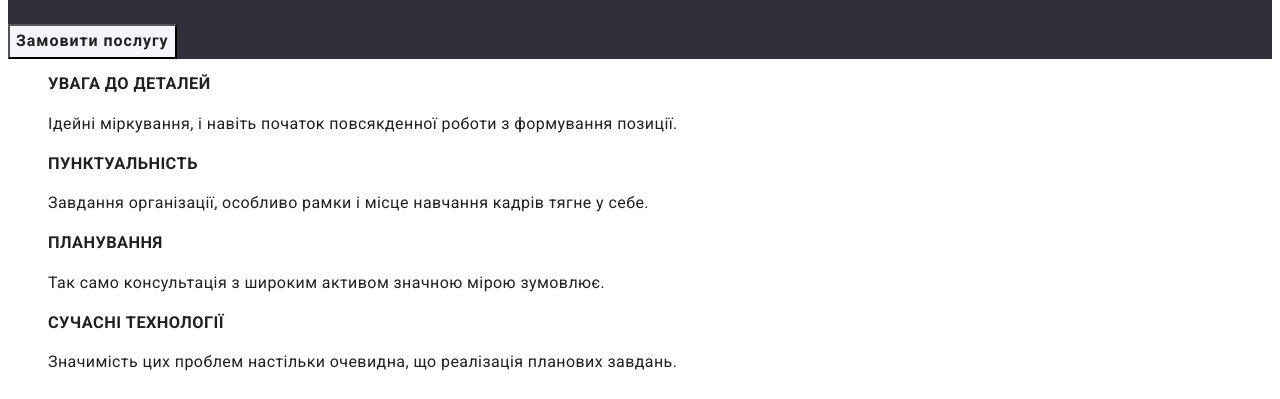
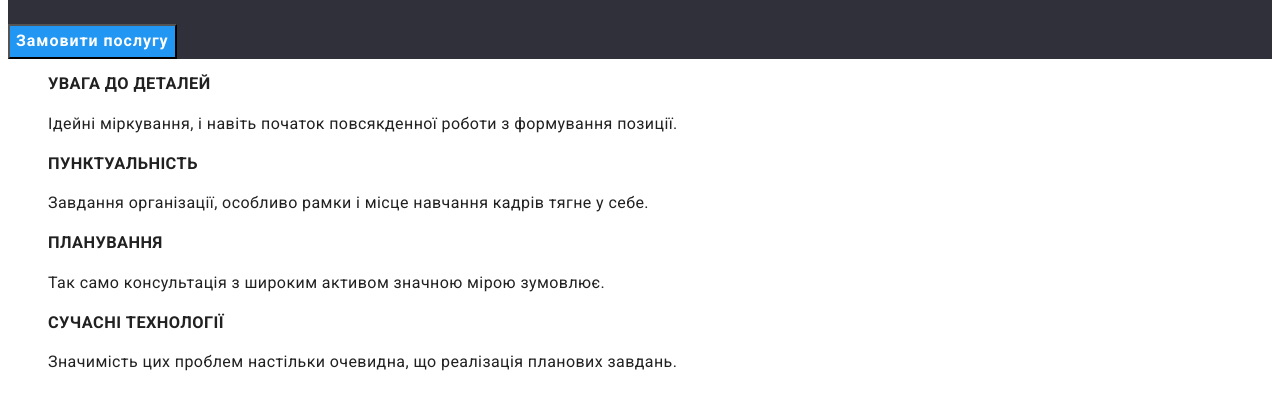
Before and after one commit to Sofia1903/goit-markup-hw-02, a plain HTML site: page index.html in a window 1280 px wide. Shown: the part 292-691 px from the top of the page. Drawn offline with Linux system fonts and the light colour scheme.

Commit message:
update portfolio.html

```diff
--- a/css/styles.css
+++ b/css/styles.css
@@ -15,6 +15,7 @@ body {
     --bg-color: #F5F4FA;
     --caption-color: #2F303A;
     --heading-color: #FFFFFF;
+    --buttons-hover: #188CE8;
 }
 /* button */
 .btn {
@@ -42,8 +43,11 @@ button:hover, button:focus {
     text-align: center;
     letter-spacing: 0.06em;
     font-family: inherit;
-    background-color: var(--bg-color);
-    color: var(--title-color);
+    background-color: var(--a-color);
+    color: var(--heading-color);
+}
+.buttons:hover, .buttons:focus {
+    background-color: var(--buttons-hover);
 }
 .btn:active {
     filter: drop-shadow(0px 4px 4px rgba(0, 0, 0, 0.25));
```
